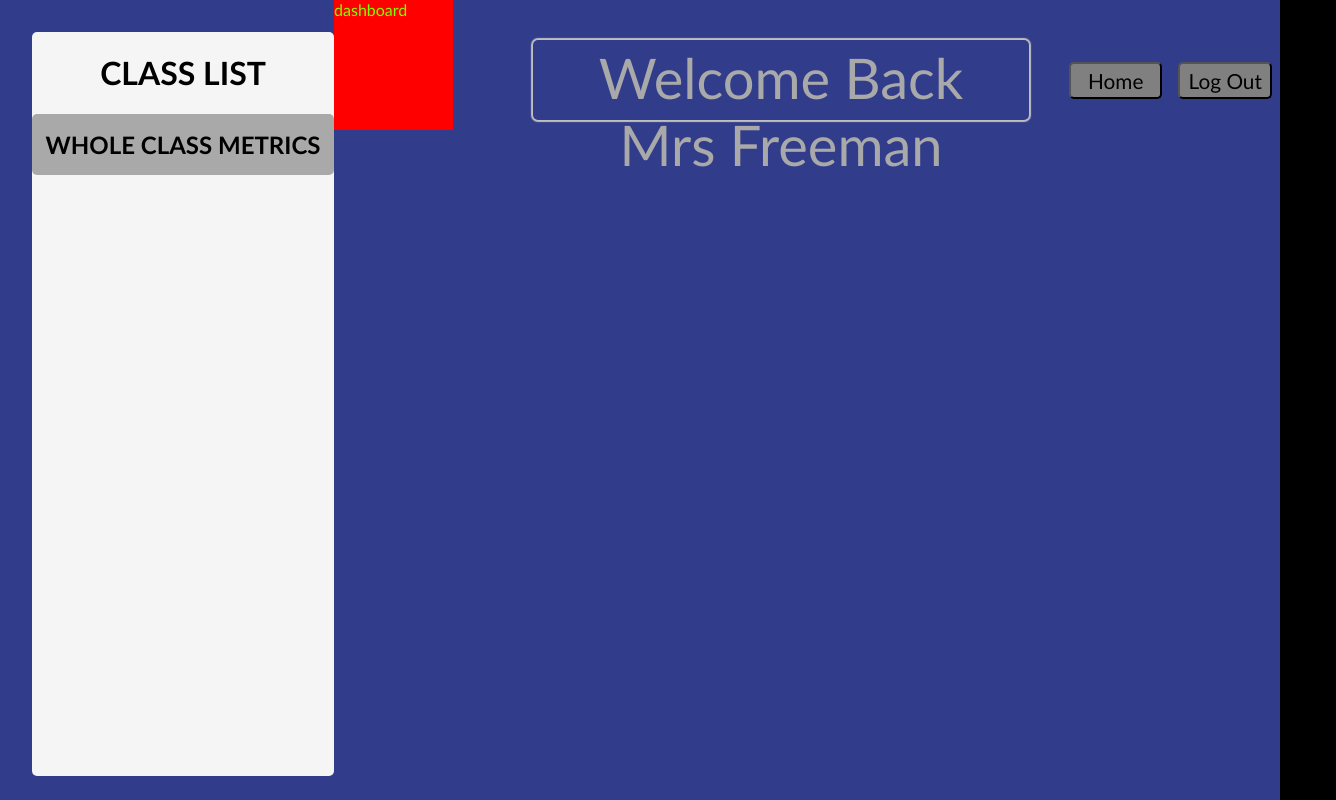
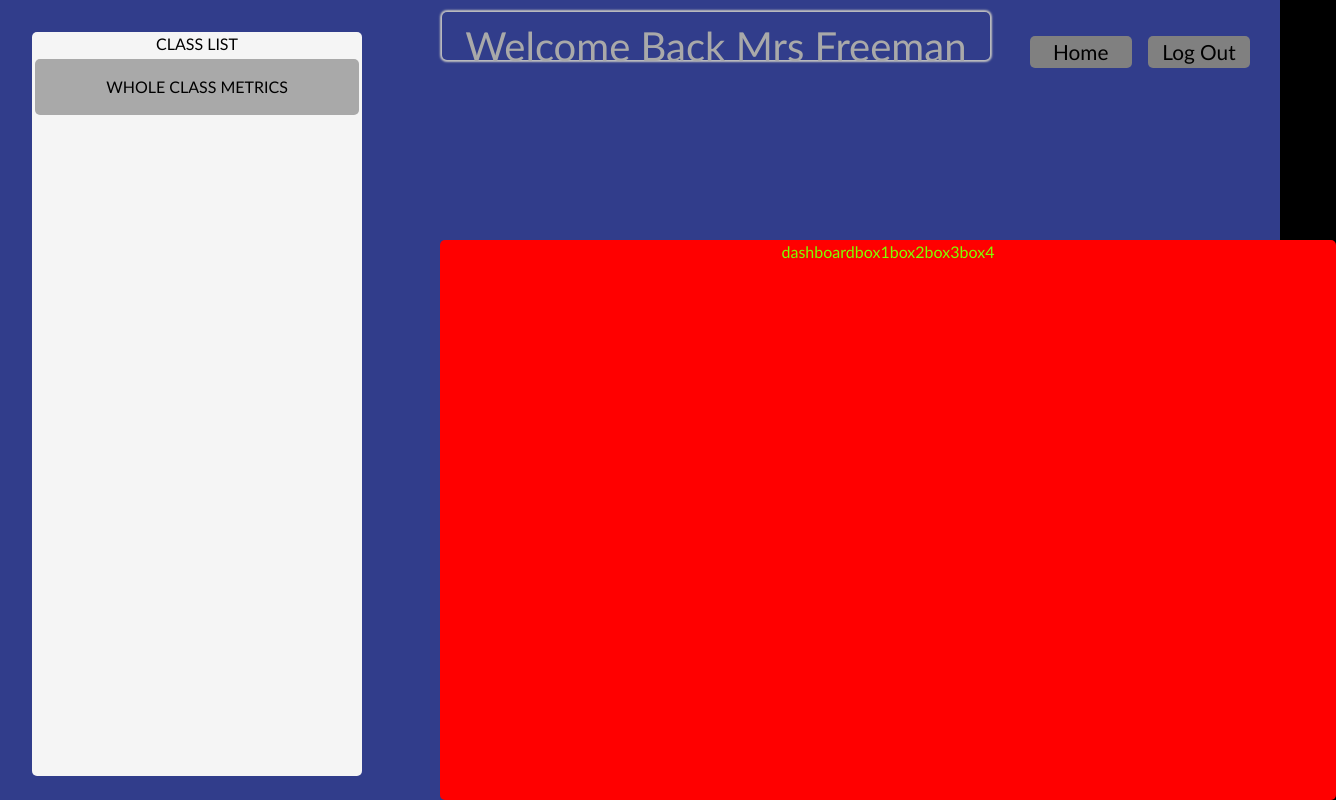
Before and after one commit to SchoolOfCode/final-project-repo-bar-coders, a Next.js app: page /teacherhome in a window 1280 px wide. Shown: the whole page, 1336 px wide, since content can reach past the window. Built offline with nearby package versions, Linux system fonts and the light colour scheme; no server answers; a web font is replaced by a local one.

Commit message:
started on chakra

```diff
--- a/package.json
+++ b/package.json
@@ -9,8 +9,12 @@
     "test": "jest"
   },
   "dependencies": {
+    "@chakra-ui/react": "^1.8.6",
     "@coreui/react": "^4.1.2",
+    "@emotion/react": "^11.8.1",
+    "@emotion/styled": "^11.8.1",
     "@testing-library/react-hooks": "^7.0.2",
+    "framer-motion": "^6.2.8",
     "next": "12.0.10",
     "node-fetch": "^3.2.0",
     "react": "17.0.2",
--- a/pages/_app.js
+++ b/pages/_app.js
@@ -1,5 +1,7 @@
 import "../styles/globals.css";
 import { useEffect, useState } from "react";
+import { ChakraProvider } from '@chakra-ui/react'
+
 
 function MyApp({ Component, pageProps }) {
   //studentId - to be set via Auth?
@@ -141,6 +143,7 @@ function MyApp({ Component, pageProps }) {
   }
 
   return (
+    <ChakraProvider>
     <Component
       {...pageProps}
       studentName={studentName}
@@ -156,6 +159,7 @@ function MyApp({ Component, pageProps }) {
       minutesRead={minutesRead}
       getStudentData={getStudentData}
     />
+    </ChakraProvider>
   );
 }
 
--- a/src/teacherComponents/dashboard/dashboard.js
+++ b/src/teacherComponents/dashboard/dashboard.js
@@ -1,8 +1,22 @@
 import React from 'react'
-import Styles from '../../../styles/teacherrightside.module.css'
+import Styles from '../../../styles/teacherdashboard.module.css'
 
 export default function Dashboard() {
   return (
-    <div className={Styles.rightside}>dashboard</div>
+    <div className={Styles.dashboard}>
+    dashboard
+    <div className={Styles.box1}>
+      box1
+    </div>
+    <div className={Styles.box2}>
+      box2
+    </div>
+    <div className={Styles.box3}>
+      box3
+    </div>
+    <div className={Styles.box4}>
+      box4
+    </div>
+    </div>
   )
 }
--- a/styles/classlist.module.css
+++ b/styles/classlist.module.css
@@ -19,6 +19,7 @@
 .classlist h2{
     color: black;
     text-align: center;
+    margin: 0.2rem;
     padding-top: 1rem;
     padding-bottom: 1rem;
     background-color: darkgrey;
--- /dev/null
+++ b/styles/teacherdashboard.module.css
@@ -0,0 +1,13 @@
+.dashboard{
+    display: flex;
+    justify-content: center;
+    position: absolute;
+    left: 27.5rem;
+    top: 15rem;
+    height: 70%;
+    width: 70%;
+    border-radius: 5px;
+    background-color: red;
+    color: chartreuse;
+    font-family: "Trebuchet MS";
+}
--- a/styles/teachernavbar.module.css
+++ b/styles/teachernavbar.module.css
@@ -10,8 +10,9 @@
 
 .navbar button {
     width: 15%;
-    margin: 2rem .5rem;
-    padding: 0.25rem 0.25rem;
+    margin: 0.5rem;
+    margin-top: -3rem;
+    padding: -0.25rem 0.25rem;
     font-size: 1.3rem;
     border-radius: 5px;
     background-color: grey;
@@ -21,12 +22,13 @@
 
 .name{
     background-color: rgba(49,61,139);
-    box-shadow: 0 0 1px 2px silver;
+    box-shadow: 0 0 2px 2px silver;
     width: 80%;
-    height: 50%;
+    height: 30%;
     margin-right: 2rem;
-    padding: 0.25rem 1.5rem;
-    font-size: 3.5rem;
+    margin-top: -5.5rem;
+    padding: 0.25rem 0.5rem;
+    font-size: 2.5rem;
     border-radius: 5px;
     text-align: center;
     color: darkgray;
--- a/styles/teacherrightside.module.css
+++ /dev/null
@@ -1,7 +0,0 @@
-.rightside{
-    height: 130px;
-    width: 130px;
-    background-color: red;
-    color: chartreuse;
-    font-family: "Trebuchet MS";
-}
```
Also changed, not shown: 1 other file (tests, documents, lock files or other folders).
